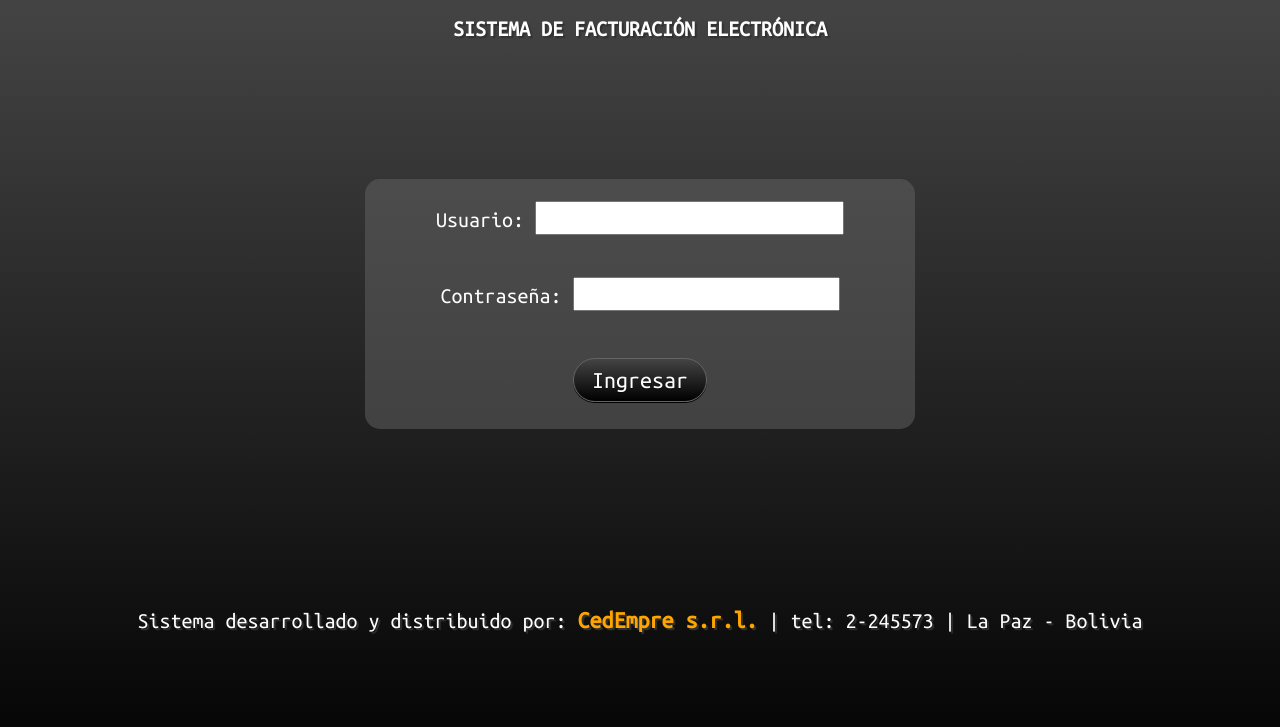
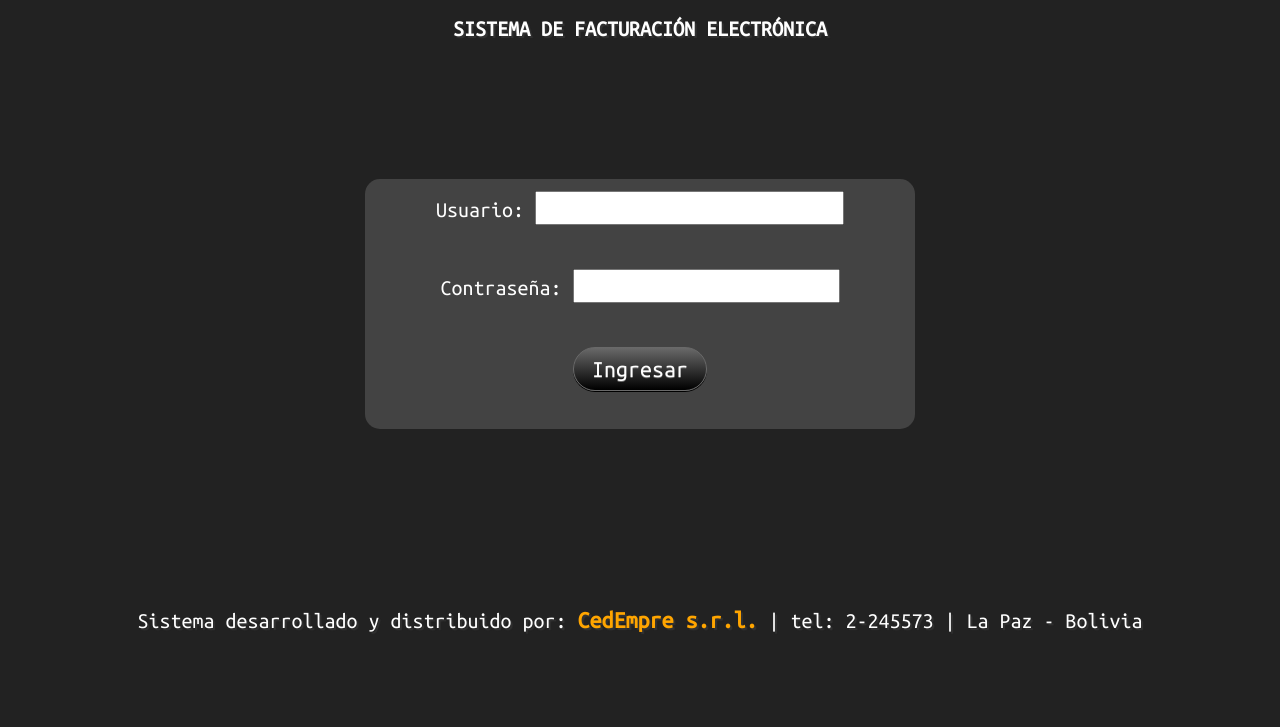
Before and after one commit to marco-sanchez/facturel, a PHP site: page / in a window 1280 px wide. Shown: the top 727 px of the page. Run offline with PHP 8.4, Linux system fonts and the light colour scheme.

Commit message:
Fix merge conflicts

```diff
--- a/css/_main.css
+++ b/css/_main.css
@@ -6,3 +6,4 @@
 @import 'left_panel.css';
 @import 'msgBox.css';
 @import 'index.css';
+@import 'scrollbars.css';
--- a/css/general.css
+++ b/css/general.css
@@ -17,11 +17,7 @@
 
     color: white;
 
-    background: -webkit-gradient(linear, 0% 0%, 0% 100%, from(rgb(68,68,68)), to(rgb(0,0,0))); /* Safari 4-5, Chrome 1-9 */
-    background: -webkit-linear-gradient(top, rgb(68,68,68), rgb(0,0,0)); /* Safari 5.1, Chrome 10+ */
-    background: -moz-linear-gradient(top, rgb(68,68,68), rgb(0,0,0)); /* Firefox 3.6+ */
-    background: -ms-linear-gradient(top, rgb(68,68,68), rgb(0,0,0)); /* IE 10 */
-    background: -o-linear-gradient(top, rgb(68,68,68), rgb(0,0,0)); /* Opera 11.10+ */
+    background-color: rgb(34, 34, 34);
 }
 
 div {
@@ -32,18 +28,30 @@
     padding: 10px;
 
     text-align: center;
+
+    vertical-align: top;
 }
 div.top{
     height: 100px;
 }
+div.central{
+    position: relative;
+    top:30px;
+    height: 80%;
+}
+
 div.content{
     position: absolute;
     right: 1%;
     width: 80%;
-    height: 80%;
+    height: 95%;
     overflow:auto;
-    /*background-color: yellow;
-    color: blue;*/
+    padding: 10px;
+
+    background-color: rgb(20,20,20);
+    -webkit-box-shadow: 0 0 5px 5px rgb(0,0,0);
+    -moz-box-shadow: 0 0 5px 5px rgb(0,0,0);
+    box-shadow: 0 0 5px 5px rgb(0,0,0);
 }
 
 div.logo_img{
@@ -54,21 +62,21 @@
 
 button {
 
-    border: 1px solid rgba(100, 100, 100, 1);
-    background: black;
-    background: -webkit-gradient(linear, 0% 0%, 0% 100%, from(rgb(68,68,68)), to(rgb(0,0,0))); /* Safari 4-5, Chrome 1-9 */
-    background: -webkit-linear-gradient(top, rgb(68,68,68), rgb(0,0,0)); /* Safari 5.1, Chrome 10+ */
-    background: -moz-linear-gradient(top, rgb(68,68,68), rgb(0,0,0)); /* Firefox 3.6+ */
-    background: -ms-linear-gradient(top, rgb(68,68,68), rgb(0,0,0)); /* IE 10 */
-    background: -o-linear-gradient(top, rgb(68,68,68), rgb(0,0,0)); /* Opera 11.10+ */
+    border: 1px solid #696969;
+    background: #000000;
+    background: -webkit-gradient(linear, 0% 0%, 0% 100%, from(#696969), to(#000000)); /* Safari 4-5, Chrome 1-9 */
+    background: -webkit-linear-gradient(top, #696969, #000000); /* Safari 5.1, Chrome 10+ */
+    background: -moz-linear-gradient(top, #696969, #000000); /* Firefox 3.6+ */
+    background: -ms-linear-gradient(top, #696969, #000000); /* IE 10 */
+    background: -o-linear-gradient(top, #696969, #000000); /* Opera 11.10+ */
     padding: 9px 18px;
     -webkit-border-radius: 24px;
     -moz-border-radius: 24px;
     border-radius: 24px;
-    -webkit-box-shadow: rgba(0,0,0,1) 0 1px 0;
-    -moz-box-shadow: rgba(0,0,0,1) 0 1px 0;
-    box-shadow: rgba(0,0,0,1) 0 1px 0;
-    text-shadow: rgba(0,0,0,.4) 0 1px 0;
+    -webkit-box-shadow: #000000 0 1px 0;
+    -moz-box-shadow: #000000 0 1px 0;
+    box-shadow: #000000 0 1px 0;
+    text-shadow: #696969 0 1px 0;
     color: white;
     font-size: 24px;
     font-family: "Ubuntu Mono", sans-serif;
@@ -76,24 +84,34 @@
     vertical-align: middle;
 
 } button:hover {
-      background: gray;
-      background: -webkit-gradient(linear, 0% 0%, 0% 100%, from(rgb(0,0,0)), to(rgb(68,68,68))); /* Safari 4-5, Chrome 1-9 */
-      background: -webkit-linear-gradient(top, rgb(0,0,0), rgb(68,68,68)); /* Safari 5.1, Chrome 10+ */
-      background: -moz-linear-gradient(top, rgb(0,0,0)), rgb(68,68,68)); /* Firefox 3.6+ */
-      background: -ms-linear-gradient(top, rgb(0,0,0), rgb(68,68,68)); /* IE 10 */
-      background: -o-linear-gradient(top, rgb(0,0,0), rgb(68,68,68)); /* Opera 11.10+ */
+      background: #696969;
+      background: -webkit-gradient(linear, 0% 0%, 0% 100%, from(#000000), to(#696969)); /* Safari 4-5, Chrome 1-9 */
+      background: -webkit-linear-gradient(top, #000000, #696969); /* Safari 5.1, Chrome 10+ */
+      background: -moz-linear-gradient(top, #000000), #696969); /* Firefox 3.6+ */
+      background: -ms-linear-gradient(top, #000000, #696969); /* IE 10 */
+      background: -o-linear-gradient(top, #000000, #696969); /* Opera 11.10+ */
       cursor: pointer;
 
   } button:active {
         border: 1px solid white;
         /*color: rgba(0, 255, 0, 1);
-        text-shadow: black 0 1px 0;*/
+        text-shadow: #000000 0 1px 0;*/
+    }
+
+th, td {
+    vertical-align: top;
+    padding: 10px;
+}
+
+select {
+    font-family: 'Ubuntu Mono',sans-serif;
+    font-size: 18px;
 }
 
 input {
     font-family: 'Ubuntu Mono',sans-serif;
     font-size: 28px;
-    color: black;
+    color: #000000;
     padding-left: 10px;
 }
 
@@ -107,14 +125,13 @@
 }
 
 textarea {
-    width: 300px;
-    height: 100px;
     font-family: 'Ubuntu Mono',sans-serif;
     font-size: 24px;
+    resize: none;
 }
 
 span.cedempre {
-    /*text-shadow: 2px 2px 1px black;*/
+    /*text-shadow: 2px 2px 1px #000000;*/
     font-size: 24px;
     color: rgb(255, 165, 0);
 }
--- a/css/index.css
+++ b/css/index.css
@@ -2,19 +2,15 @@
 
 div.index_header {
     text-shadow: 2px 2px 1px rgba(50, 50, 50, 1);
-    /*background-color: rgba(50, 50, 50, 0.6);*/
 }
 
 div.index_body {
     height: 70%;
-    /*background-color: rgba(50, 50, 50, 0.6);*/
 }
 
 div.index_foot {
     text-shadow: 2px 2px 1px rgba(50, 50, 50, 1);
     font-size: 22px;
-
-    /*background-color: rgba(50, 50, 50, 0.6);*/
 }
 
 div.index_body table.login {
--- a/css/left_panel.css
+++ b/css/left_panel.css
@@ -2,8 +2,8 @@
     position:absolute;
     left:1%;
     width: 15%;
-    height: 80%;
-    background-color: rgba(255, 160, 0, 0.3);;
+    height: 95%;
+    background-color: rgb(100, 80, 0);;
 }
 .left_panel .lp_controls{
     /*width: 20%;*/
@@ -21,6 +21,8 @@
 }
 
 .left_panel .lp_controls ul li{
+    font-family: 'Ubuntu Mono',sans-serif;
+    font-size: 18px;
     text-align: right;
     margin-bottom: 20px;
 }
```
Also changed, not shown: usuario.php (+21 -18 lines).
